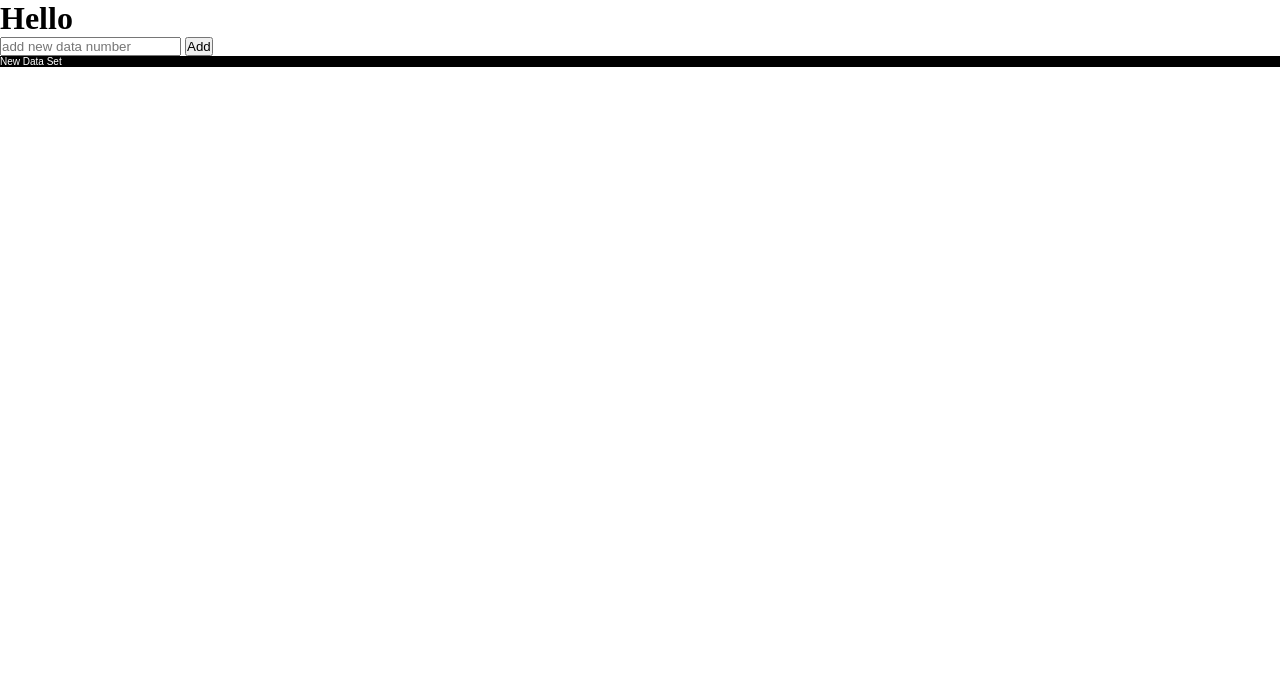
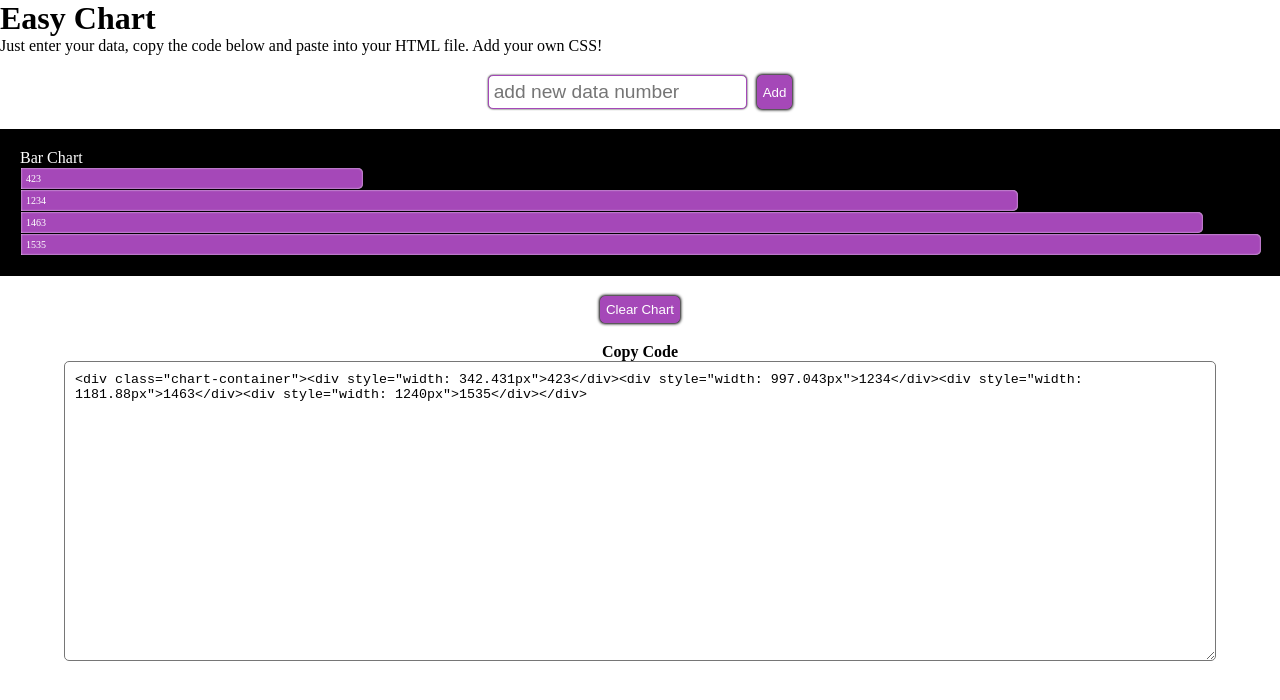
Before and after one commit to marshall405/data_visuals, a website: page index.html in a window 1280 px wide. Drawn offline with nearby package versions, Linux system fonts and the light colour scheme.

Commit message:
adds copy code to hard code into other HTML files

```diff
--- a/index.html
+++ b/index.html
@@ -5,18 +5,25 @@
     <meta charset="UTF-8">
     <meta name="viewport" content="width=device-width, initial-scale=1.0">
     <meta http-equiv="X-UA-Compatible" content="ie=edge">
-    <title>Document</title>
+    <title>Easy Chart</title>
     <link rel="stylesheet" href="main.css" />
 </head>
 
 <body>
-    <h1>Hello</h1>
-
-    <input id="data" type="text" placeholder="add new data number" />
-    <button id="addData">Add</button>
-
-
-
+    <h1>Easy Chart</h1>
+    <p>Just enter your data, copy the code below and paste into your HTML file. Add your own CSS!</p>
+    <div class="input-container">
+        <input id="data" type="text" placeholder="add new data number" />
+        <button id="addData">Add</button>
+    </div>
+    <div id="chart" class="chart-container">Bar Chart</div>
+    <div class="chart-controls">
+        <button id="clear">Clear Chart</button>
+    </div>
+    <div class="display-code">
+        <h4>Copy Code</h4>
+        <textarea id="code" value=""></textarea>
+    </div>
     <script src="https://d3js.org/d3.v6.min.js"></script>
     <script src="main.js"></script>
 </body>
--- a/main.css
+++ b/main.css
@@ -3,3 +3,69 @@
     padding: 0;
     box-sizing: border-box;
 }
+
+html {
+    font-size: 16px;
+}
+
+
+.chart-container {
+    background: black;
+    color: #FFF;
+    padding: 20px;
+}
+.chart-container div {
+    padding: 5px;
+    background: #a548b8;
+    margin: 1px;
+    font-size: 10px;
+    border-radius: 0px 5px 5px 0px;
+    box-shadow: inset 0px 0px 2px #FFF;
+}
+
+.input-container {
+    margin: 15px;
+    text-align: center;
+    display: flex;
+    justify-content: center;
+
+}
+.input-container > * {
+    margin: 5px;
+    border-radius: 5px;
+    border: 1px solid #a548b8;
+}
+.input-container input {
+    padding: 5px;
+    font-size: 1.2em;
+    box-shadow: 0px 0px 2px 0px black;
+
+}
+button {
+    border: 1px solid #a548b8;
+    border-radius: 5px;
+    padding: 5px;
+    background: #a548b8;
+    color: #FFF;
+    cursor: pointer;
+    box-shadow: 0px 0px 3px 1px black;
+
+}
+.input-container button:hover{
+    box-shadow: inset 0px 0px 3px black;
+}
+.chart-controls {
+    margin: 20px;
+    text-align: center;
+}
+
+.display-code {
+    text-align: center;
+}
+
+#code {
+    border-radius: 5px;
+    padding: 10px;
+    width: 90%;
+    height: 300px;
+}
--- a/main.js
+++ b/main.js
@@ -1,6 +1,21 @@
-const dataSet = []
+let dataSet = [423, 1234, 1535, 1463]
+const code = document.getElementById('code')
 
+document.getElementById('data').addEventListener('keydown', (e) => {
+    if (e.keyCode === 13) {
+        // Enter
+        addData()
+    }
+})
 document.getElementById('addData').addEventListener('click', () => {
+    addData()
+})
+document.getElementById('clear').addEventListener('click', () => {
+    dataSet = []
+    renderData()
+})
+
+function addData() {
     const data = document.getElementById('data')
     if (Number(data.value)) {
         dataSet.push(Number(data.value))
@@ -8,29 +23,39 @@ document.getElementById('addData').addEventListener('click', () => {
     } else {
         alert('Data must be a number!')
     }
+    data.focus()
     data.value = ""
+}
+const div = d3.selectAll("#chart")
+let width = parseInt(window.getComputedStyle(document.getElementById('chart')).width)
+window.addEventListener('resize', () => {
+    width = parseInt(window.getComputedStyle(document.getElementById('chart')).width)
+    renderData()
 })
-
-const div = d3.create("div")
-    .style('font', '10px sans-serif')
-    .style('background-color', 'black')
-    .style('color', 'white')
-    .html('New Data Set')
 
 function renderData() {
     const x = d3.scaleLinear()
         .domain([0, d3.max(dataSet)])
-        .range([0, 420])
+        .range([1, width - 40])
     dataSet.sort((a, b) => a - b)
     div.selectAll('div')
         .data(dataSet)
         .join('div')
-        .style('background', 'steelblue')
-        .style('padding', '3px')
-        .style('margin', '1px')
         .style('width', d => `${x(d)}px`)
         .text(d => d);
+    updateCode()
 }
 
+renderData()
 
-document.body.appendChild(div.node())
+
+function updateCode() {
+
+    let innerText = '<div class="chart-container">'
+    document.querySelectorAll('#chart div').forEach(div => {
+        innerText += `<div style="width: ${div.style.width}">${div.innerText}</div>`
+    })
+    innerText += '</div>'
+    code.innerText = innerText
+
+}
```
